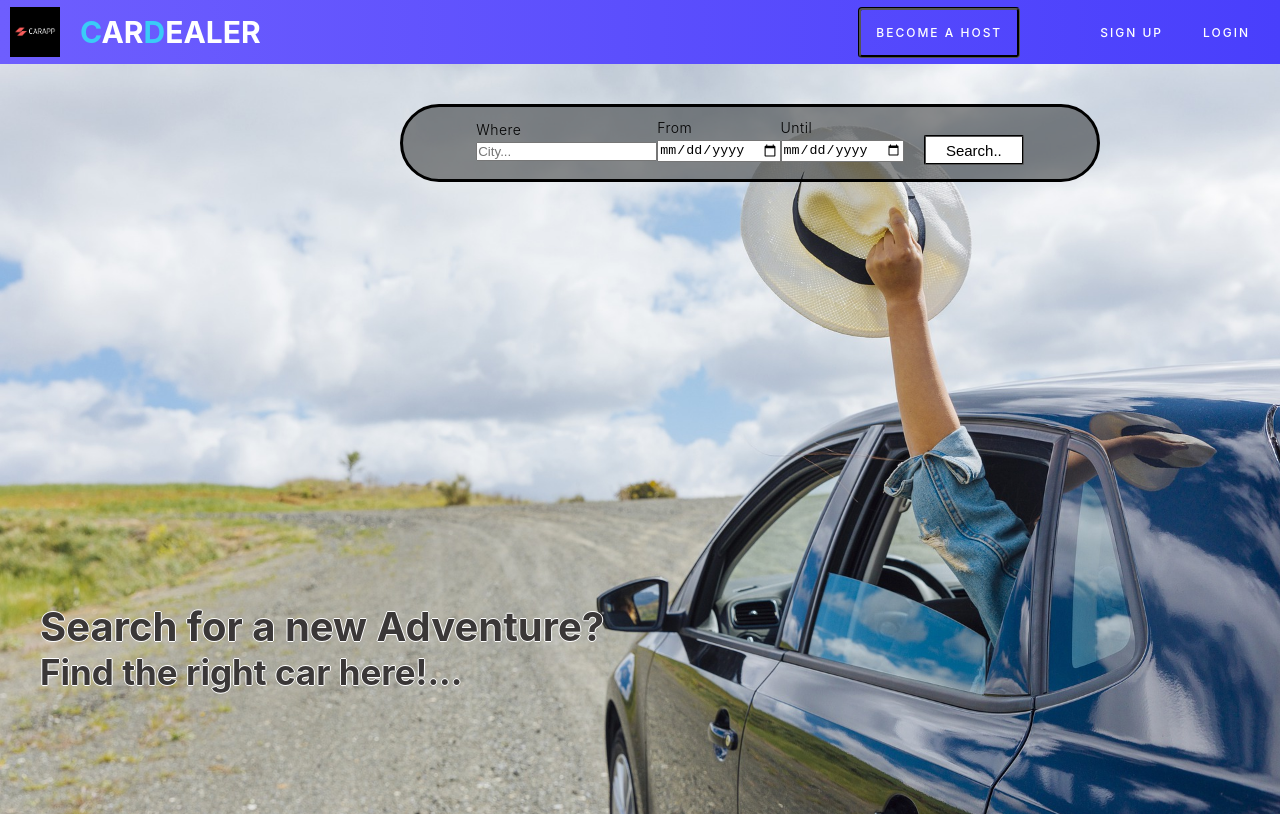
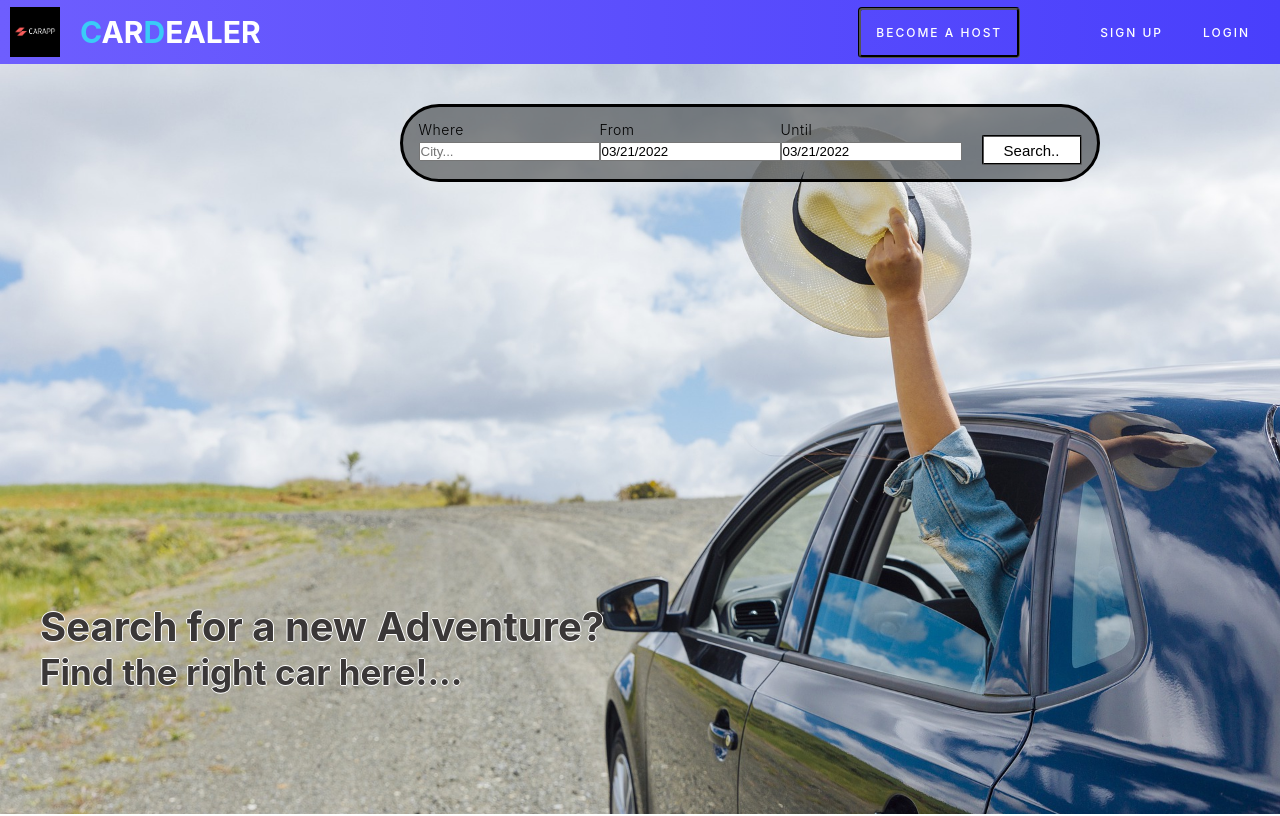
Before and after one commit to MarcelWestp/car-app-frontend, a React (Create React App) app: page / in a window 1280 px wide. Shown: the top 816 px of the page. Built offline with nearby package versions, Linux system fonts and the light colour scheme.

Commit message:
add react-datepicker

```diff
--- a/package.json
+++ b/package.json
@@ -10,16 +10,15 @@
     "@types/node": "^16.11.26",
     "@types/react": "^17.0.41",
     "@types/react-dom": "^17.0.14",
-    "js-datepicker": "^5.18.0",
     "react": "^17.0.2",
     "react-alice-carousel": "^2.5.1",
+    "react-datepicker": "^4.7.0",
     "react-dom": "^17.0.2",
     "react-redux": "^7.2.6",
     "react-scripts": "5.0.0",
     "redux": "^4.1.2",
     "redux-thunk": "^2.4.1",
-    "typescript": "^4.6.2",
-    "web-vitals": "^2.1.4"
+    "typescript": "^4.6.2"
   },
   "scripts": {
     "start": "react-scripts start",
--- a/src/components/body/hero/searchbar/searchbar.css
+++ b/src/components/body/hero/searchbar/searchbar.css
@@ -12,12 +12,12 @@
     border-width: thin solid;
     background-color:rgba(30, 33, 33, 0.5)
 }
-#searchbar .btn{
+#searchbar .submit-div{
     justify-content: center;
     margin-top: 28px;
     margin-left: 20px;
 }
-#searchbar button{
+#searchbar .submit-div button{
     background-color: white;
     border-style: groove;
     border-radius: 2px;
@@ -25,6 +25,6 @@
     width: 100px;
     height: 30px;
 }
-#searchbar button:hover{
+#searchbar .submit-div button:hover{
     background-color:rgb(63, 236, 255);
 }
--- /dev/null
+++ b/src/components/body/hero/searchbar/searchbar.js
@@ -0,0 +1,46 @@
+import React,{useState} from "react";
+import "./searchbar.css"
+import DatePicker from "react-datepicker";
+import "react-datepicker/dist/react-datepicker.css";
+
+
+const Searchbar = () => {
+
+  const [startDate, setStartDate] = useState(new Date());
+  const [endDate, setEndDate] = useState(new Date());
+
+  return (
+    <div id="searchbar">
+      <div className="destination">
+        <p>Where</p>
+        <input type="text" placeholder="City..." />
+      </div>
+      <div className="from">
+        <p>From</p>
+        <DatePicker
+        selected={startDate}
+        onChange={(date) => setStartDate(date)}
+        selectsStart
+        startDate={startDate}
+        endDate={endDate}
+      />
+      </div>
+      <div className="until">
+        <p>Until</p>
+        <DatePicker
+        selected={endDate}
+        onChange={(date) => setEndDate(date)}
+        selectsEnd
+        startDate={startDate}
+        endDate={endDate}
+        minDate={startDate}
+      />
+      </div>
+      <div className="submit-div">
+      <button type="button">Search..</button>
+      </div>
+    </div>
+  );
+};
+
+export default Searchbar;
--- a/src/components/body/hero/searchbar/searchbar.tsx
+++ /dev/null
@@ -1,26 +0,0 @@
-import React from "react";
-import "./searchbar.css"
-
-const Searchbar = () => {
-  return (
-    <div id="searchbar">
-      <div className="destination">
-        <p>Where</p>
-        <input type="text" placeholder="City..." />
-      </div>
-      <div className="from">
-        <p>From</p>
-        <input type="date" />
-      </div>
-      <div className="until">
-        <p>Until</p>
-        <input type="date" />
-      </div>
-      <div className="btn">
-      <button type="button">Search..</button>
-      </div>
-    </div>
-  );
-};
-
-export default Searchbar;
```
Also changed, not shown: 1 other file (tests, documents, lock files or other folders).
